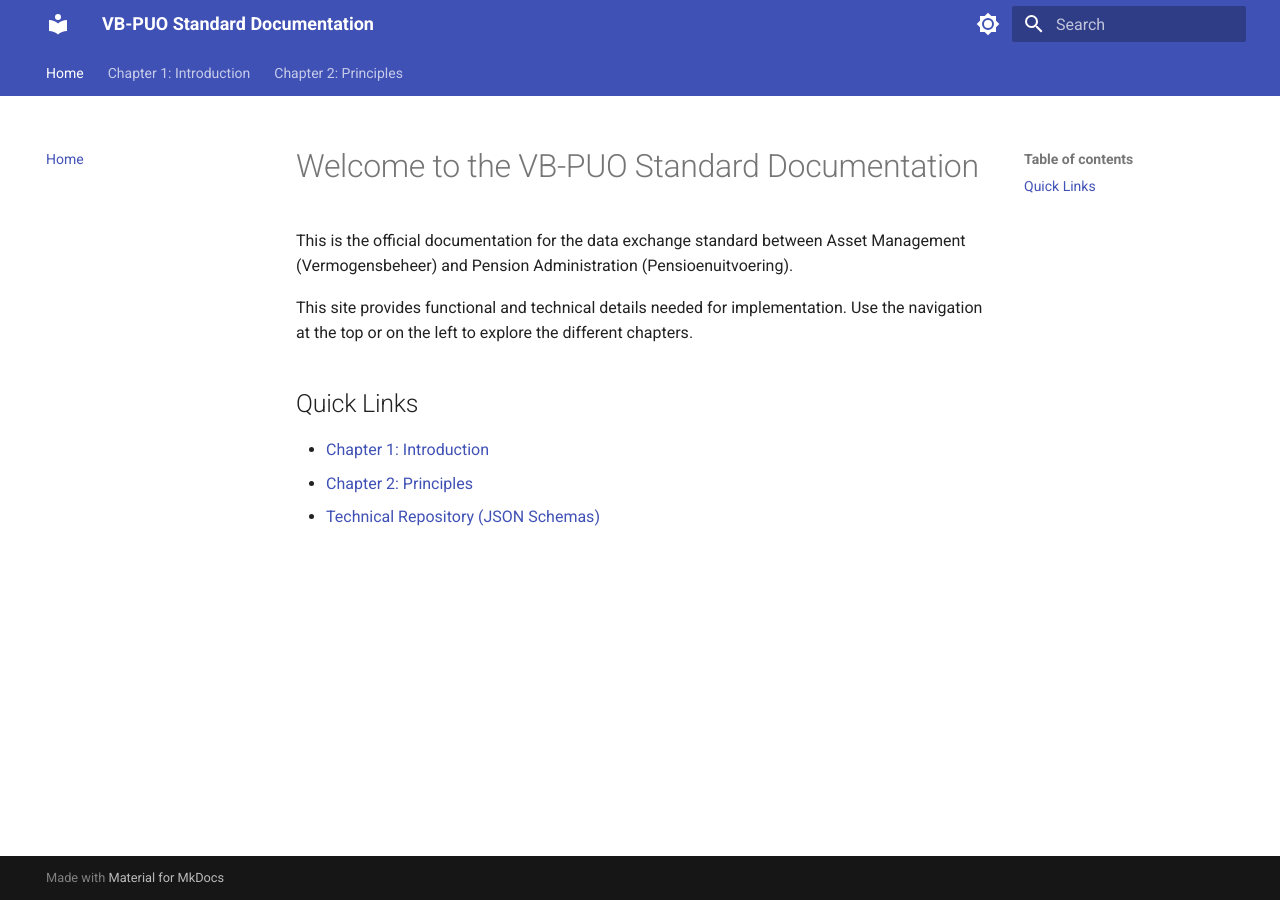
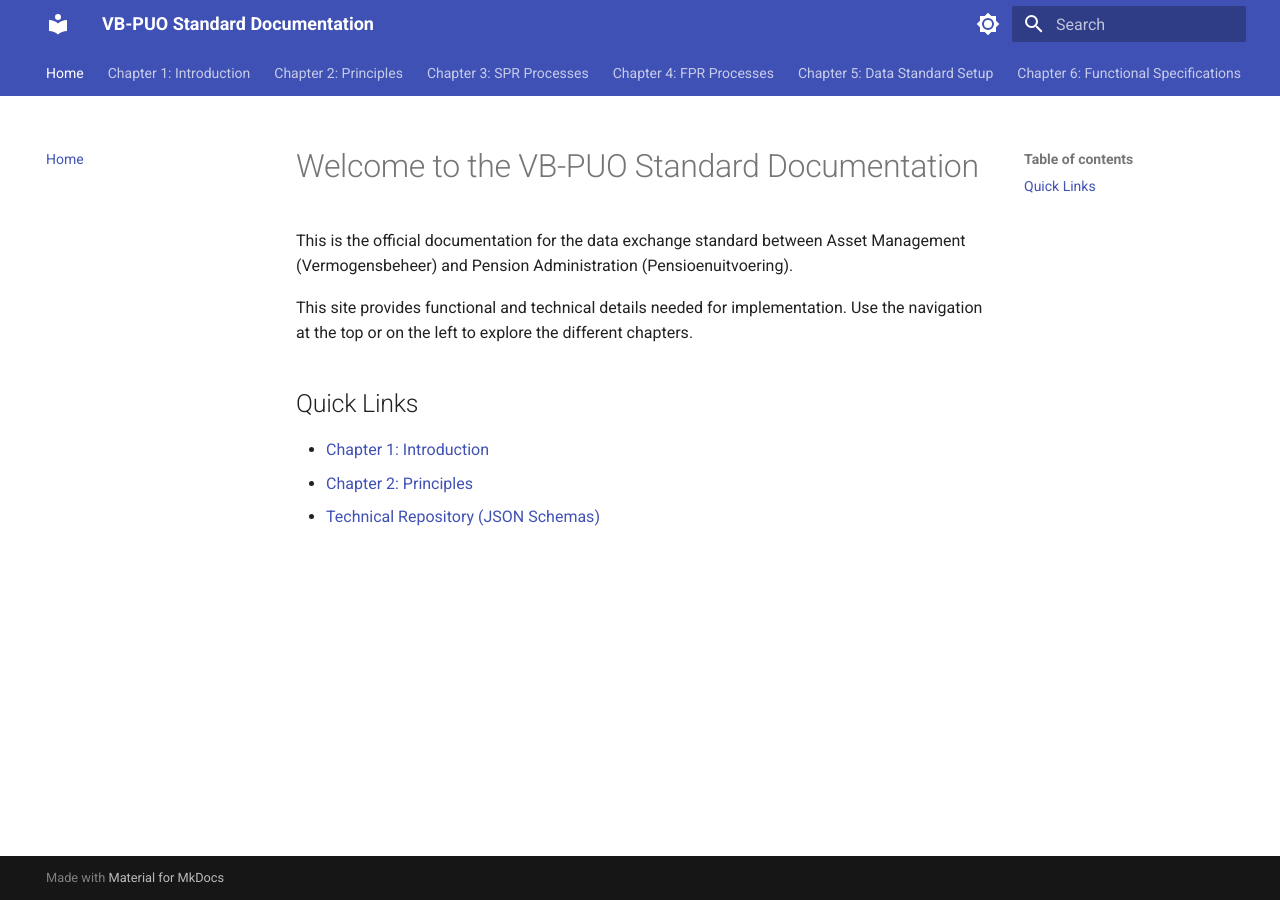
Before and after one commit to dma61/VBPUOdsk-docs, an MkDocs documentation site: the page built from docs/index.md, in a window 1280 px wide. Built offline with MkDocs 1.6.1 and Material for MkDocs 9.7.7, drawn with Linux system fonts in a browser that asks for light colours.

Commit message:
Update mkdocs.yml

```diff
--- a/mkdocs.yml
+++ b/mkdocs.yml
@@ -1,56 +1,60 @@
 # ------------------
 # PROJECT INFORMATIE
 # ------------------
+# Deze informatie wordt gebruikt in de site metadata en header.
 site_name: VB-PUO Standard Documentation
 site_description: 'Functional and technical documentation for the data exchange standard between Asset Management and Pension Administration.'
 site_author: 'SIVI'
-site_url: 'https://dma61.github.io/VBPUOdsk-docs/' # Belangrijk voor correcte links
+site_url: 'https://dma61.github.io/VBPUOdsk-docs/'
+
+# ------------------
+# NAVIGATIESTRUCTUUR
+# ------------------
+# Dit bepaalt de volgorde en hiërarchie van de items in de navigatiebalk.
+# De tekst voor de dubbele punt is wat de gebruiker ziet, de tekst erna is de bestandsnaam.
+nav:
+  - 'Home': 'index.md'
+  - 'Chapter 1: Introduction': 'chapter-1-introduction.md'
+  - 'Chapter 2: Principles': 'chapter-2-principles.md'
+  - 'Chapter 3: SPR Processes': 'chapter-3-spr-processes.md'
+  - 'Chapter 4: FPR Processes': 'chapter-4-fpr-processes.md'
+  - 'Chapter 5: Data Standard Setup': 'chapter-5-data-standard-setup.md'
+  - 'Chapter 6: Functional Specifications': 'chapter-6-functional-specs.md'
+  - 'Chapter 7: Technical Specifications': 'chapter-7-tech-specs.md'
 
 # ------------------
 # THEMA & UITERLIJK
 # ------------------
+# Hier configureren we het 'Material for MkDocs' thema.
 theme:
   name: material
-  # Logo en favicon (optioneel)
+
+  # Logo en favicon (optioneel, u kunt dit later toevoegen)
+  # Maak een 'docs/assets' map aan en plaats de bestanden daar.
   # logo: assets/logo.svg
   # favicon: assets/favicon.png
+
+  # Kleurenpalet, inclusief een knop om te wisselen tussen licht en donker.
   palette:
-    # Kleurenpalet voor licht/donker modus
-    - scheme: default
+    - scheme: default  # Lichte modus
       primary: 'indigo'
       accent: 'indigo'
       toggle:
         icon: material/brightness-7
         name: Switch to dark mode
-    - scheme: slate
+    - scheme: slate    # Donkere modus
       primary: 'indigo'
       accent: 'indigo'
       toggle:
         icon: material/brightness-4
         name: Switch to light mode
+
+  # Extra functionaliteit van het thema.
   features:
-    - navigation.tabs
-    - navigation.top
-    - navigation.instant
-    - search.suggest
-    - search.highlight
-    - content.code.copy
-    - content.tooltips
-
-# ------------------
-# NAVIGATIESTRUCTUUR
-# ------------------
-# Hier definieert u de structuur van de handleiding.
-# Voeg hier bestanden toe naarmate u ze aanmaakt in de 'docs' map.
-nav:
-  - 'Home': 'index.md'
-  - 'Chapter 1: Introduction': 'chapter-1-introduction.md'
-  - 'Chapter 2: Principles': 'chapter-2-principles.md'
-  # - 'Chapter 3: SPR Processes': 'chapter-3-spr-processes.md' # Voorbeeld voor toekomstige pagina's
-  # - 'Chapter 4: FPR Processes': 'chapter-4-fpr-processes.md'
-  # - 'Chapter 5: Data Standard Setup': 'chapter-5-data-standard-setup.md'
-  # - 'Chapter 6: Functional Specifications':
-  #   - 'Introduction': 'chapter-6-specs/index.md'
-  #   - 'Attributes - party.sender': 'chapter-6-specs/attributes-party-sender.md'
-  #   - ...
-  # - 'Chapter 7: Technical Specifications': 'chapter-7-tech-specs.md'
+    - navigation.tabs      # Toont de top-level navigatie als tabs.
+    - navigation.top       # Voegt een 'Terug naar boven' knop toe.
+    - navigation.instant   # Laadt pagina's sneller zonder volledige herlading.
+    - search.suggest       # Geeft zoeksuggesties terwijl u typt.
+    - search.highlight     # Markeer zoektermen op de resultatenpagina.
+    - content.code.copy    # Voegt een kopieer-knop toe aan codeblokken.
+    - content.tooltips     # Activeert tooltips.
```
